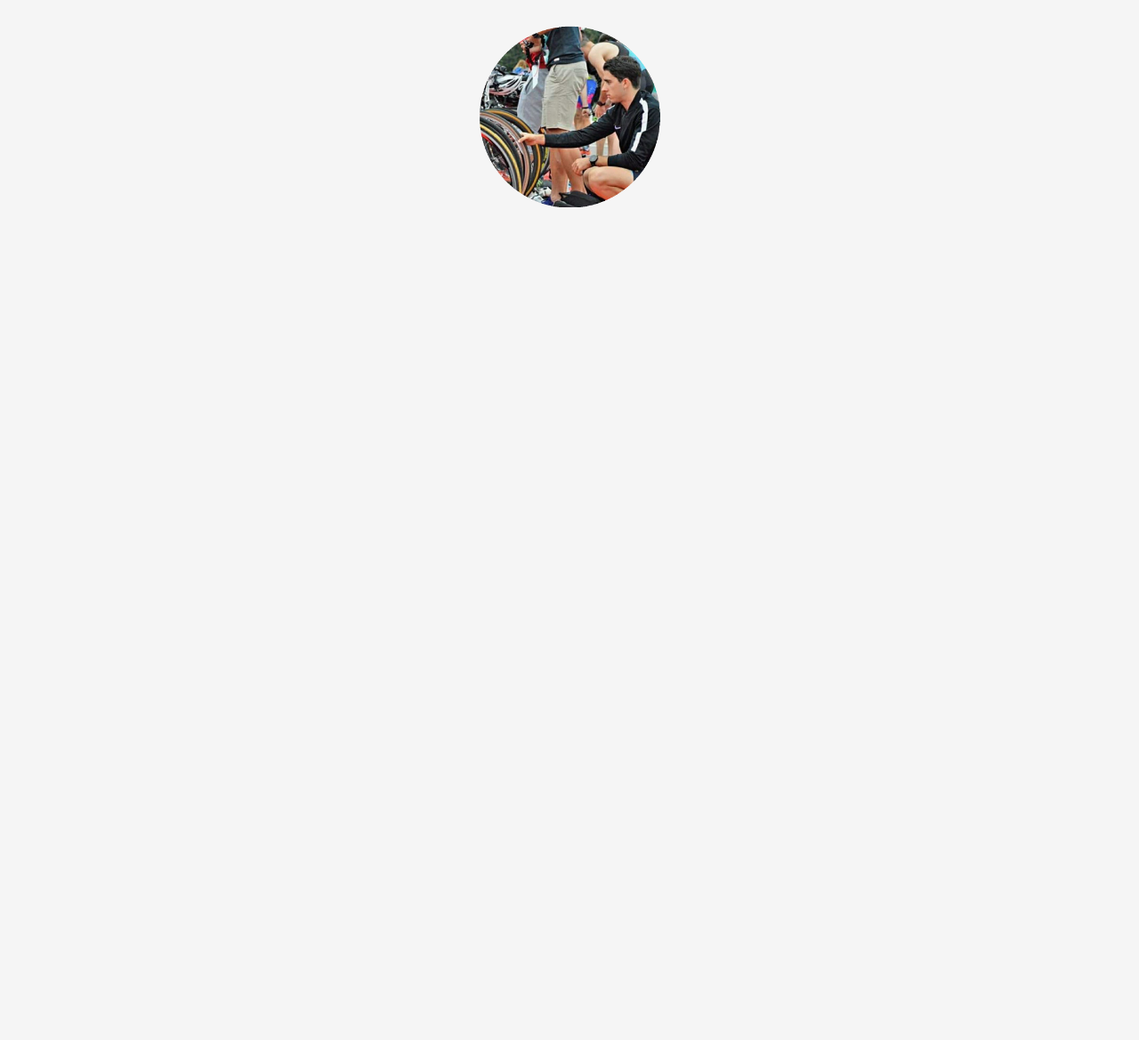
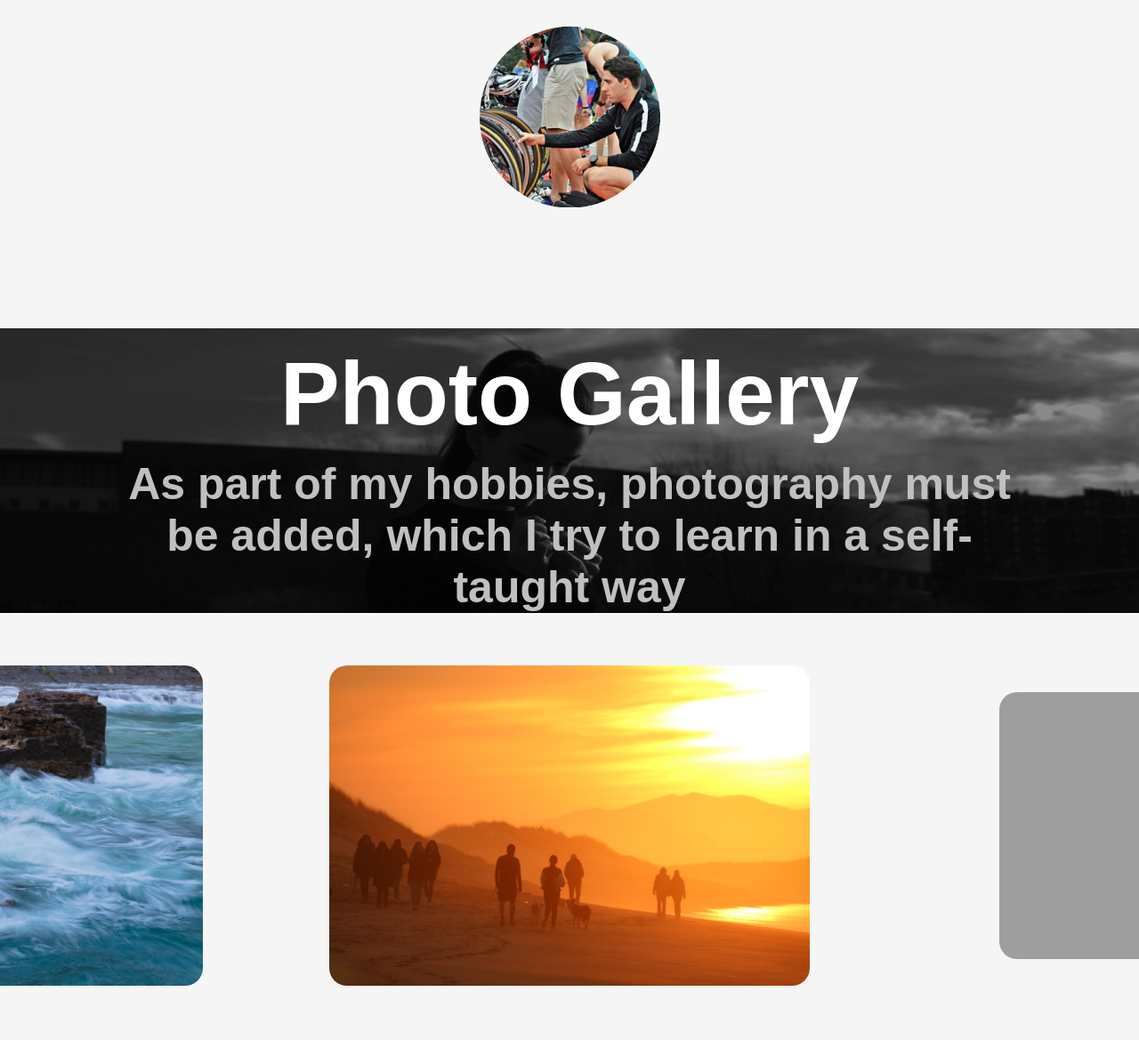
Before and after one commit to Jaimedgp/jaimedgpWeb, a Django app: template resume/templates/index.html in a window 1280 px wide. Shown: the part 4348-5517 px from the top of the page at 89% size. Before the commit the page ends 4581 px from the top, so only its background shows below. Run offline with Django 3.2, Linux system fonts and the light colour scheme; the template is opened without the code that fills it, so the values that code supplies are empty; grey boxes are pictures that could not be loaded.

Commit message:
Gallery section

```diff
--- a/resume/static/css/_photo.css
+++ b/resume/static/css/_photo.css
@@ -1,37 +1,60 @@
-#photographySec {
-    height: 100vh;
+#photo {
+    min-height: 100vh;
 
-    background-image: url("/static/Photos/Gallery/BW_5340.jpg");
+    background: url("/static/Photos/Gallery/BW_5340.jpg") no-repeat;
     background-size: 100vw 40vh;
     background-position: top center;
 }
 
-.header {
-    heigth: 40vh;
+.photo-header {
+    height: 40vh;
+    display: grid;
     text-align: center;
 
-    padding: 40px 15vw;
+    grid-template-columns: 10% minmax(5rem, 1fr) 10%;
+    grid-template-rows: 1fr 1fr ;
 }
 
-.header > h1 {
-    margin: 0;
+.photo-title {
+    color: white;
+    align-self: center;
 
-    font-size: 100px;
-    color: white;
+    grid-column: 2/3;
+    grid-row: 1/2;
 }
-.header > p {
+.photo-description {
     color: silver;
-    font-size: 50px;
+    align-self: start;
+
+    grid-column: 2/3;
+    grid-row: 2/3;
 }
 
 .gallery {
-    display: flex;
-    margin: calc((60vh - 0.6*28vw - 60px)/2) calc((14vw - 180px) / 2);
+    display: grid;
+    position: relative;
+
+    height: 60vh;
+    width: 200vw;
+
+    left: -50vw;
+
+    grid-template-columns: 10% repeat(3, minmax(5rem, 1fr)) 10%;
+    grid-template-rows: 10% 1fr 10%;
 }
 
-.photo { padding: 30px; }
+.photo {
+    align-self: center;
+    text-align: center;
+    grid-row: 2/3;
 
+    padding: 0 2rem;
+}
 .photo > img {
-    width: 28vw;
-    border-radius: 50px 50px 50px 50px;
- }
+    max-height: 45vh;
+    border-radius: 2rem;
+}
+
+#photo1 { grid-column: 2/3; }
+#photo2 { grid-column: 3/4; }
+#photo3 { grid-column: 4/5; }
--- a/resume/static/javascript/main.js
+++ b/resume/static/javascript/main.js
@@ -1,3 +1,6 @@
+/*
+ * Function to make scroll animation on home page
+ */
 let description = document.getElementById("title");
 let homeSec = document.getElementById("home");
 var init = screen.height*0.1;
@@ -9,3 +12,21 @@ window.addEventListener('scroll', function(){
 
     homeSec.style.top = -init + value*0.3 + 'px';
 })
+
+/*
+ * Gallery animation
+ */
+let gallery = document.getElementsByClassName("gallery");
+
+let photo1 = document.getElementById("photo1");
+photo1.onclick = function(){
+    gallery.style.left = '0';
+};
+let photo2 = document.getElementById("photo2");
+photo2.onclick = function(){
+    gallery.style.left = '-50vw';
+};
+let photo3 = document.getElementById("photo3");
+photo3.onclick = function(){
+    gallery.style.left = '-100vw';
+};
--- a/resume/templates/index.html
+++ b/resume/templates/index.html
@@ -200,6 +200,34 @@
                     </div>
                 </div>
             </section>
+
+            <!-- PHOTOGRAPHY INFORMATION -->
+            <section id="photo">
+                    <div class="photo-header">
+                        <div class="photo-title">
+                            <h2>Photo Gallery</h2>
+                        </div>
+                        <div class="photo-description">
+                            <h4> As part of my hobbies, photography must be added,
+                                which I try to learn in a self-taught way</h4>
+                        </div>
+                    </div>
+
+                    <div class="gallery">
+                        {% load static %}
+                        <div class="photo" id="photo1">
+                            <img src="{% static 'Photos/Gallery/Edited_5848.JPG' %}"></img>
+                        </div>
+                        <div class="photo" id="photo2">
+                            <img src="{% static 'Photos/Gallery/IMG_6014.JPG' %}"></img>
+                        </div>
+                        <div class="photo" id="photo3">
+                            <img src="{% static 'Photos/Gallery/IMG_5205.JPG' %}"></img>
+                        </div>
+                    </div>
+                </div>
+            </section>
+
             <!--
             <div class="footer">
                 <nav>
```
